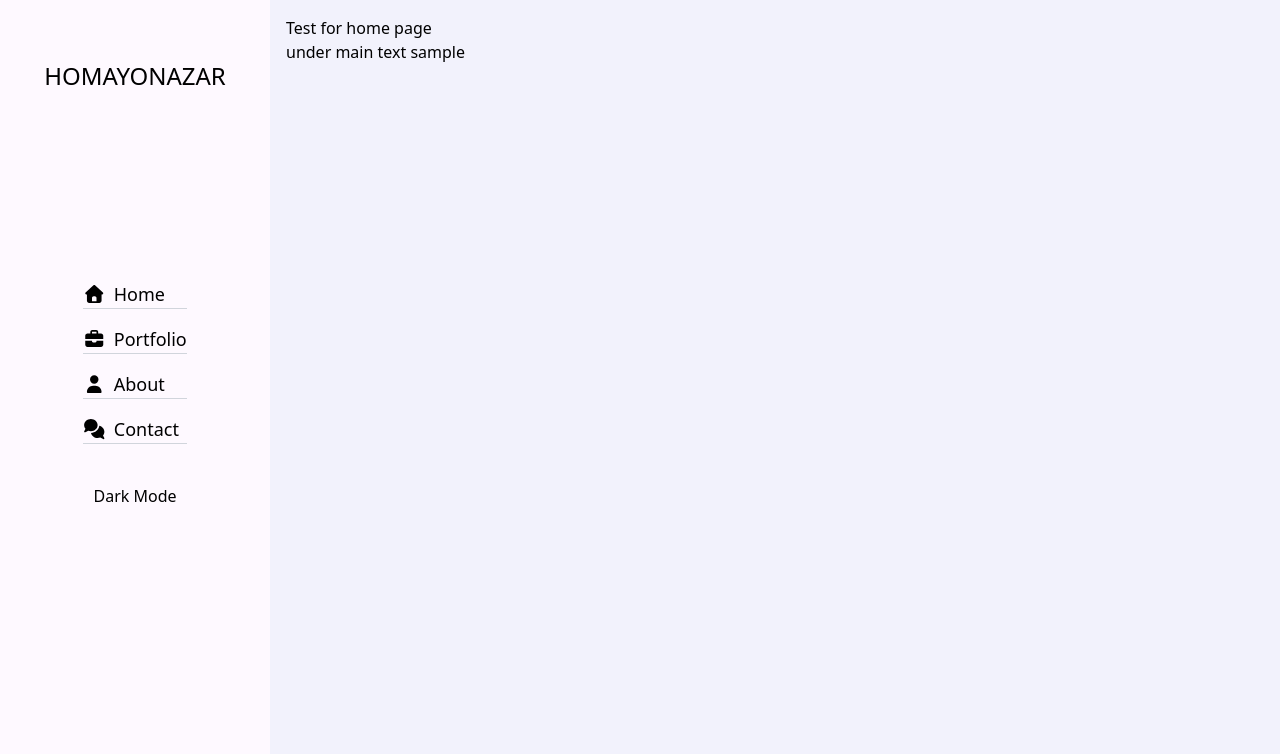
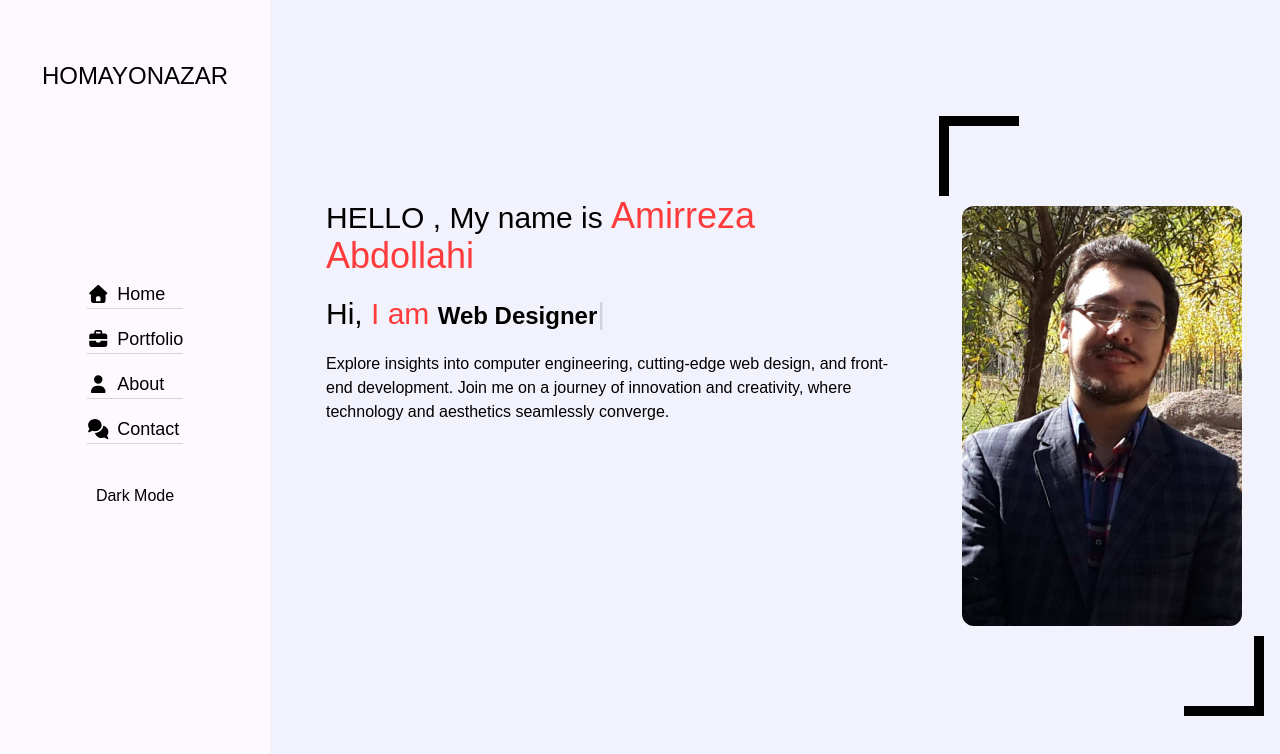
Before and after one commit to homayonazar/My-Website--New-Version-, a React (Vite) app: page / in a window 1280 px wide. Shown: the top 754 px of the page. Built offline with nearby package versions, Linux system fonts and the light colour scheme.

Commit message:
HomePage has been completed

```diff
--- a/index.html
+++ b/index.html
@@ -4,7 +4,7 @@
     <meta charset="UTF-8" />
     <link rel="icon" type="image/svg+xml" href="/vite.svg" />
     <meta name="viewport" content="width=device-width, initial-scale=1.0" />
-    <title>mywebsite-new-version</title>
+    <title>Homayonazar</title>
   </head>
   <body>
     <div id="root"></div>
--- a/package.json
+++ b/package.json
@@ -18,17 +18,20 @@
     "react": "^19.1.1",
     "react-dom": "^19.1.1",
     "react-router-dom": "^7.9.3",
-    "tailwindcss": "^4.1.13"
+    "typed.js": "^2.1.0"
   },
   "devDependencies": {
     "@eslint/js": "^9.36.0",
     "@types/react": "^19.1.13",
     "@types/react-dom": "^19.1.9",
     "@vitejs/plugin-react": "^5.0.3",
+    "autoprefixer": "^10.4.21",
     "eslint": "^9.36.0",
     "eslint-plugin-react-hooks": "^5.2.0",
     "eslint-plugin-react-refresh": "^0.4.20",
     "globals": "^16.4.0",
+    "postcss": "^8.5.6",
+    "tailwindcss": "^4.1.13",
     "typescript": "~5.8.3",
     "typescript-eslint": "^8.44.0",
     "vite": "npm:rolldown-vite@7.1.12"
--- /dev/null
+++ b/src/components/TypingEffect.tsx
@@ -0,0 +1,29 @@
+import { useEffect, useRef } from "react";
+import Typed from "typed.js";
+
+function TypingEffect() {
+  const el = useRef(null);
+  const typedInstance = useRef<Typed | null>(null);
+
+  useEffect(() => {
+    typedInstance.current = new Typed(el.current, {
+      strings: ["Web Developer", "Web Designer", "UI/UX Designer", "SEO Optimiser"],
+      typeSpeed: 150,
+      backSpeed: 60,
+      loop: true,
+    });
+
+    return () => {
+      typedInstance.current?.destroy();
+    };
+  }, []);
+
+  return (
+    <span
+      ref={el}
+      className="typing text-2xl font-semibold text-blue-600"
+    ></span>
+  );
+}
+
+export default TypingEffect;
--- a/src/index.css
+++ b/src/index.css
@@ -1,8 +1,12 @@
 @import "tailwindcss";
-
+             /* utilities همون قبلی */
 
 body {
     background-color: var(--bg);
+    line-height: 1.5;
+    font-size: 16px;
+    font-family: 'Poppins', sans-serif;
+
 }
 
 
--- a/src/pages/Home.tsx
+++ b/src/pages/Home.tsx
@@ -1,18 +1,31 @@
 import SideMenu from "../components/SideMenu";
+import TypingEffect from "../components/TypingEffect";
+import myPic from "../assets/ProjectPhotos/myPic.jpg"
 
 export default function Home() {
-
-
-
 
 
     return (
         <div>
             <SideMenu />
 
-      <div className="ml-[270px] p-4 ">
-        <h1>Test for home page</h1>
-        <p>under main text sample</p>
+            <div className="ml-[270px] p-4">
+                <div className="mainSection flex flex-row justify-center items-center content-center gap-1">
+                    <div className="p-10 w-2/3 h-180 pt-40">
+                        <h1 className="text-3xl text-left my-5">HELLO , My name is <span className="red-force text-4xl">Amirreza Abdollahi</span></h1>
+                        <h1 className="text-3xl text-left my-5">Hi,<span className="red-force"> I am <TypingEffect /></span></h1>
+                        <span className="text-left block my-5">
+                            Explore insights into computer engineering, cutting-edge web design, and front-end development. Join me on a journey of innovation and creativity, where technology and aesthetics seamlessly converge.
+                        </span>
+                    </div>
+                    <div className="rightSec w-1/3 h-180">
+                        <div className="photo relative flex justify-center items-center min-h-screen">
+                            <img src={myPic} alt="" className="w-70 rounded-xl" />
+                            <div className="absolute w-20 h-20 border-b-[10px] border-r-[10px] border-[var(--text)] right-0 bottom-25"></div>
+                            <div className="absolute w-20 h-20 border-t-[10px] border-l-[10px] border-[var(--text)] left-0 top-25"></div>
+                        </div>
+                    </div>
+                </div>
             </div>
         </div>
     )
--- a/vite.config.ts
+++ b/vite.config.ts
@@ -2,7 +2,6 @@ import { defineConfig } from 'vite'
 import react from '@vitejs/plugin-react'
 import tailwindcss from '@tailwindcss/vite'
 
-// https://vite.dev/config/
 export default defineConfig({
   plugins: [tailwindcss(),react()],
 })
```
Also changed, not shown: src/assets/ProjectPhotos/myPic.jpg (added), 1 other file (tests, documents, lock files or other folders). Lines whose indentation alone changed are shown as unchanged.
